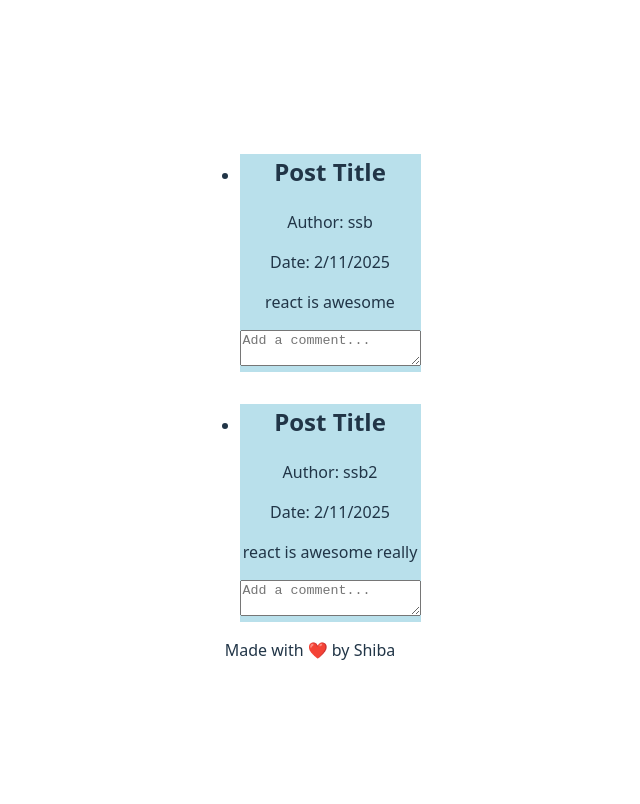
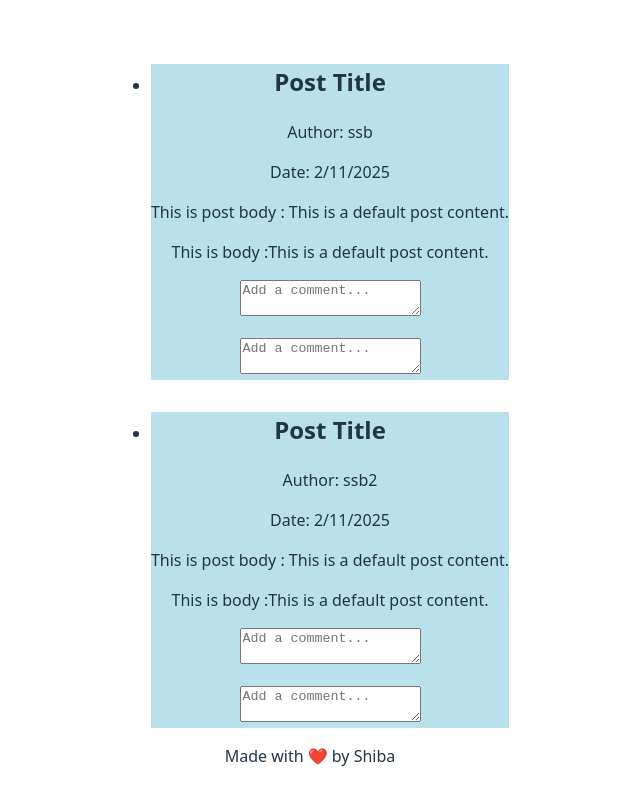
Before and after one commit to shibasundarbehera/react-gen-ai-site, a React (Vite) app in the folder react-project/: page / in a window 1280 px wide. Shown: the top 804 px of the page, without its empty margins (330-970 px from the left). Built offline with nearby package versions, Linux system fonts and the light colour scheme.

Commit message:
changes to existing setup

```diff
--- a/react-project/src/components/Post.jsx
+++ b/react-project/src/components/Post.jsx
@@ -1,3 +1,5 @@
+import { useState  } from "react";
+
 const names =['Shiba', 'Luna', 'Max', 'Bella', 'Charlie'];
 
 
@@ -6,8 +8,12 @@ let Post =(props)=>{
     let author  = props.author || chosenName;
     let body = props.body || "This is a default post content.";
 
+
+    const [postBody, setPostBody] = useState(body);
+
     const changeBodyHandler = (event) => {
         body = event.target.value;
+        setPostBody(body);
         console.log("Body changed to:", body);
     }
 
@@ -16,10 +22,13 @@ let Post =(props)=>{
       <h2> Post Title</h2>
       <p>Author: { author }</p>
       <p>Date: {new Date().toLocaleDateString()}</p>
-      <p> {body}</p>
+      <p>This is post body : {postBody}</p>
+      <p> This is body :{body}</p>
       <p>
-
-        <textarea className="comment-box" placeholder="Add a comment..." onChange={changeBodyHandler}></textarea>
+        <textarea className="comment-box" placeholder="Add a comment..." onChange={props.onChange}></textarea>
+      </p>
+      <p>
+      <textarea className="comment-box" placeholder="Add a comment..." onChange={changeBodyHandler}></textarea>
       </p>
     </div>
   );
--- a/react-project/src/components/PostList.jsx
+++ b/react-project/src/components/PostList.jsx
@@ -1,17 +1,21 @@
 
 import Post from './Post';
+import { useState } from 'react';
+
 const PostList = (props) => {
-  if (!props.payload || props.payload.length === 0) {
-    return <p className="empty">No posts available</p>;
-  }
- // PostList.jsx:11 Each child in a list should have a unique "key" prop. how to fix it
 
 
+ // PostList.jsx:11 Each child in a list should have a unique "key" prop. how to fix it
+ const [postBody, setPostBody] = useState('This is a default post content.');
+ const changeBodyHandler = (event) => {
+    setPostBody(event.target.value);
+    console.log("Body changed to:", event.target.value);
+ }
   return (
     <ul className="posts">
       {props.payload.map((item, index) => (
         <li  key={index}>
-        <Post key={index} author={item.author} body={item.body} />
+        <Post key={index} author={item.author} body={postBody} onChange={changeBodyHandler} />
         </li>
       ))}
     </ul>
```
